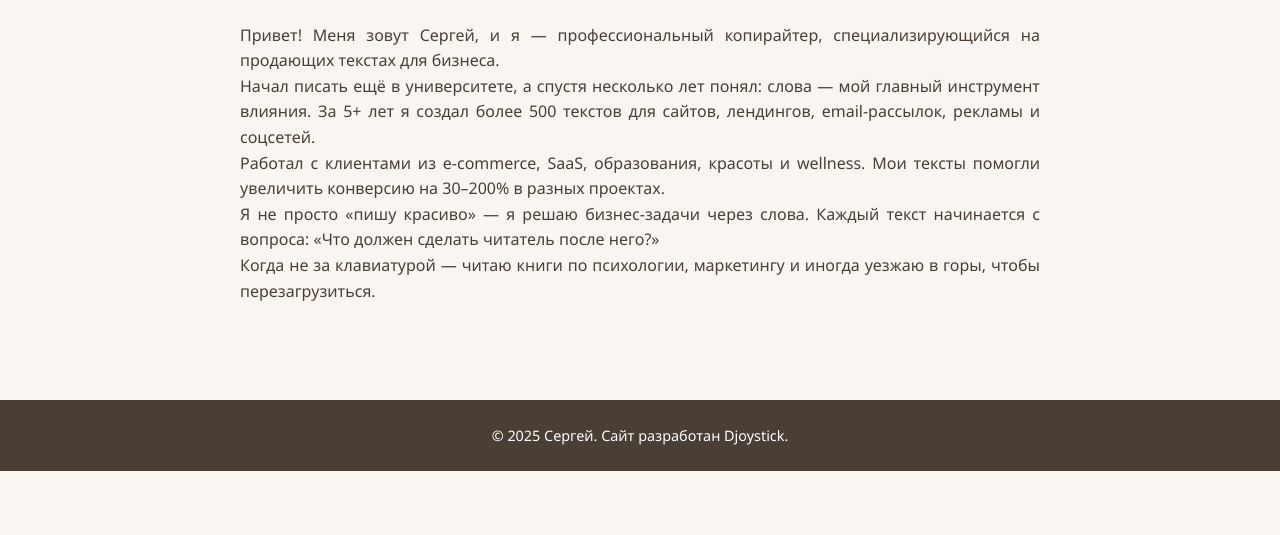
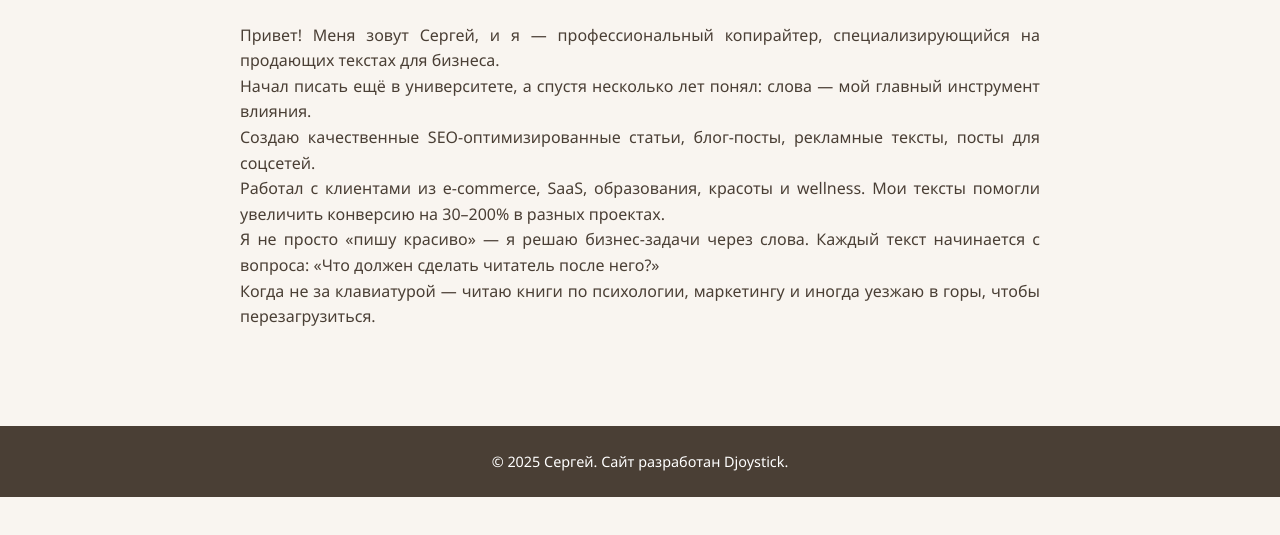
Before and after one commit to Djoystick/BioQWEN, a plain HTML site: page about.html in a window 1280 px wide. Shown: the part 201-736 px from the top of the page. Drawn offline with Linux system fonts and the light colour scheme.

Commit message:
Update about.html

```diff
--- a/about.html
+++ b/about.html
@@ -37,7 +37,8 @@
       <h2 class="section-title">Обо мне</h2>
       <div style="max-width: 800px; margin: 0 auto; text-align: justify;">
         <p>Привет! Меня зовут Сергей, и я — профессиональный копирайтер, специализирующийся на продающих текстах для бизнеса.</p>
-        <p>Начал писать ещё в университете, а спустя несколько лет понял: слова — мой главный инструмент влияния. За 5+ лет я создал более 500 текстов для сайтов, лендингов, email-рассылок, рекламы и соцсетей.</p>
+        <p>Начал писать ещё в университете, а спустя несколько лет понял: слова — мой главный инструмент влияния.</p>
+        <p>Cоздаю качественные SEO-оптимизированные статьи, блог-посты, рекламные тексты, посты для соцсетей.</p>
         <p>Работал с клиентами из e-commerce, SaaS, образования, красоты и wellness. Мои тексты помогли увеличить конверсию на 30–200% в разных проектах.</p>
         <p>Я не просто «пишу красиво» — я решаю бизнес-задачи через слова. Каждый текст начинается с вопроса: «Что должен сделать читатель после него?»</p>
         <p>Когда не за клавиатурой — читаю книги по психологии, маркетингу и иногда уезжаю в горы, чтобы перезагрузиться.</p>
@@ -59,4 +60,5 @@
     });
   </script>
 </body>
+
 </html>
```
